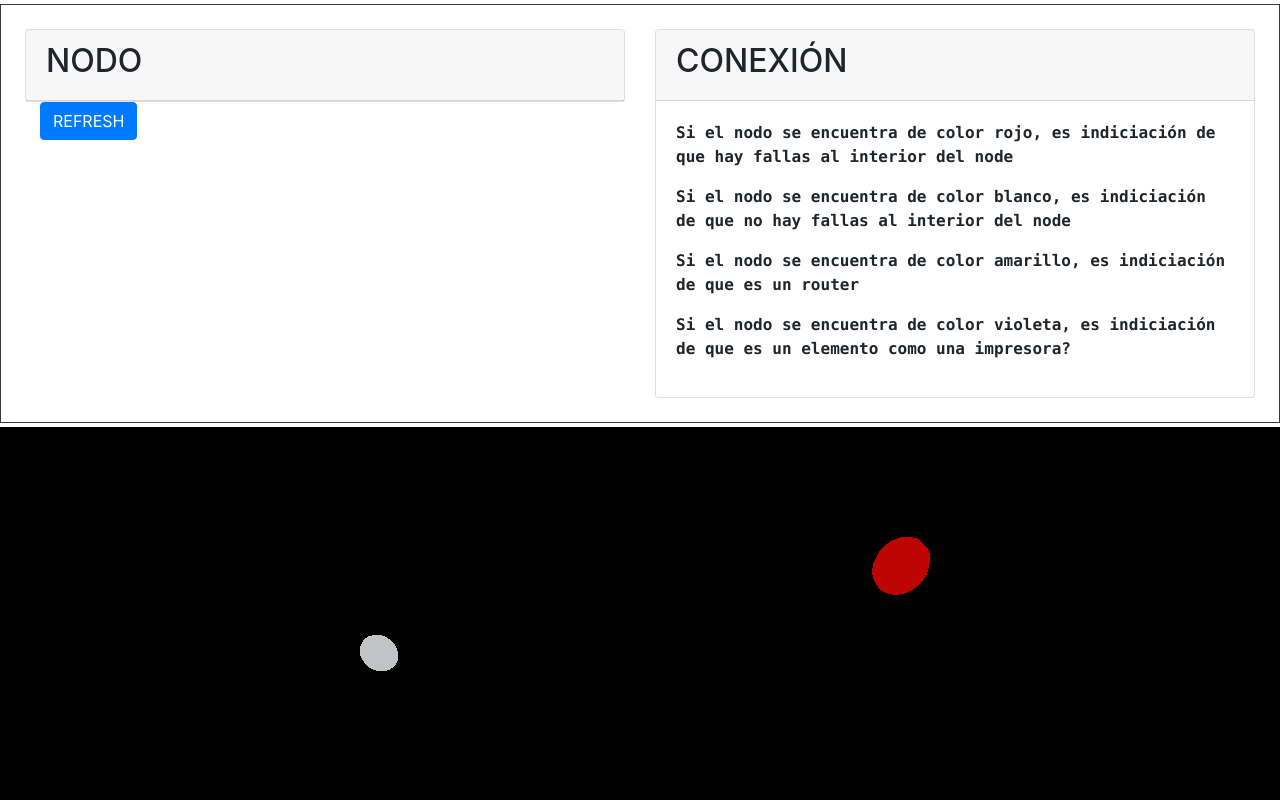
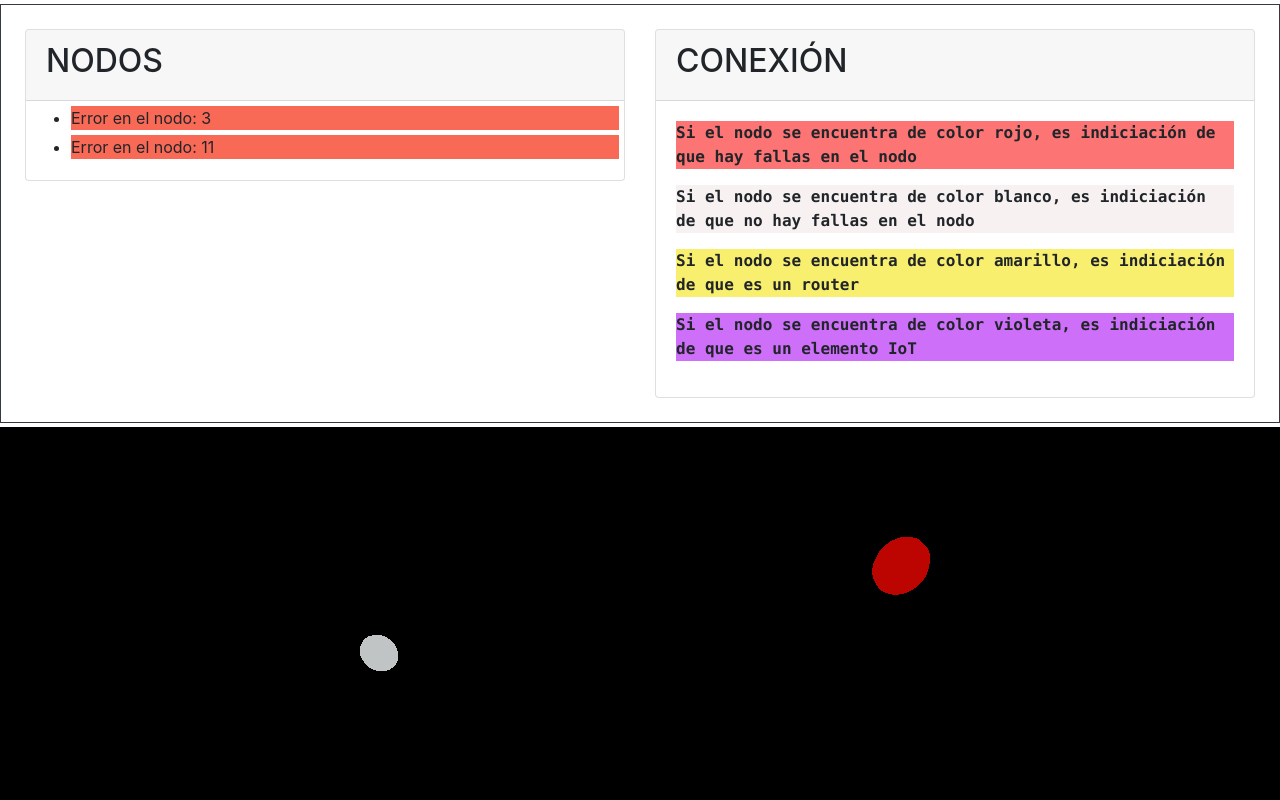
Before and after one commit to sebup1816/DevWeb, an Angular app in the folder DevFront/: page / in a window 1280 px wide. Shown: the top 800 px of the page. Built offline with nearby package versions, Linux system fonts and the light colour scheme; no server answers.

Commit message:
whatever

```diff
--- a/DevFront/src/app/app.component.ts
+++ b/DevFront/src/app/app.component.ts
@@ -11,40 +11,21 @@ import { OrbitControls } from '../assets/js/OrbitControls';
 export class AppComponent {
   title = 'DevFront';
 
+  nodes = [
+    { id: 1, value: -1, x: 0, y: 10, z: 10 },{ id: 2, value: 1, x: 50, y: 10, z: -20 },{ id: 3, value: -2, x: 10, y: 10, z: -10 },{ id: 4, value: 1, x: -15, y: 10, z: -20 },{ id: 5, value: 1, x: 30, y: -15, z: -10 },{ id: 6, value: -1, x: -15, y: -15, z: 20 },{ id: 8, value: 1, x: 5, y: -15, z: -20 },{ id: 9, value: 1, x: 17, y: -15, z: 15 },{ id: 10, value: 1, x: -21, y: -15, z: 50 },{ id: 11, value: -2, x: -35, y: -15, z: 20 },{ id: 12, value: -3, x: 8, y: -15, z: 10 }
+  ];
+  edges = [
+    { from: 0, to: 1, value: 3 },{ from: 0, to: 3, value: 3 },{ from: 0, to: 2, value: -2 },{ from: 0, to: 4, value: 3 },{ from: 5, to: 7, value: 3 },{ from: 5, to: 8, value: 2 },{ from: 7, to: 10, value: 3 },{ from: 5, to: 9, value: -2 },{ from: 5, to: 4, value: 3 },{ from: 5, to: 6, value: 3 }
+  ];
   //nodes: any;
   constructor(private nodesService: NodesService) {
     this.createThreePerspective();
   }
 
   createThreePerspective() {
+
+
     var scene, aspect, camera, renderer, controls;
-    var nodes = [
-      { id: 1, value: -1, x: 0, y: 10, z: 10 },
-      { id: 2, value: 1, x: 50, y: 10, z: -20 },
-      { id: 3, value: -2, x: 10, y: 10, z: -10 },
-      { id: 4, value: 1, x: -15, y: 10, z: -20 },
-
-      //first floor
-      { id: 5, value: 1, x: 30, y: -15, z: -10 },
-      { id: 6, value: -1, x: -15, y: -15, z: 20 },
-      { id: 8, value: 1, x: 5, y: -15, z: -20 },
-      { id: 9, value: 1, x: 17, y: -15, z: 15 },
-      { id: 10, value: 1, x: -21, y: -15, z: 50 },
-      { id: 11, value: -2, x: -35, y: -15, z: 20 },
-      { id: 12, value: -3, x: 8, y: -15, z: 10 }
-    ];
-    var edges = [
-      { from: 0, to: 1, value: 3 },
-      { from: 0, to: 3, value: 3 },
-      { from: 0, to: 2, value: -2 },
-      { from: 0, to: 4, value: 3 },
-      { from: 5, to: 7, value: 3 },
-      { from: 5, to: 8, value: 2 },
-      { from: 7, to: 10, value: 3 },
-      { from: 5, to: 9, value: -2 },
-      { from: 5, to: 4, value: 3 },
-      { from: 5, to: 6, value: 3 }
-    ];
 
     scene = new THREE.Scene();
     aspect = window.innerWidth / window.innerHeight;
@@ -85,47 +66,47 @@ export class AppComponent {
     camera.position.z = 10;
 
     var parent = new THREE.Object3D();
-    for (var i = 0; i < nodes.length; i++) {
-      if (nodes[i].value == -1) {
+    for (var i = 0; i < this.nodes.length; i++) {
+      if (this.nodes[i].value == -1) {
         var sphereGeometry = new THREE.SphereGeometry(2, 15, 15);
         var sphere = new THREE.Mesh(sphereGeometry);
         var material = new THREE.MeshBasicMaterial({ color: 0xffff00 });
-        sphere.applyMatrix(new THREE.Matrix4().makeTranslation(nodes[i].x, nodes[i].y, nodes[i].z));
+        sphere.applyMatrix(new THREE.Matrix4().makeTranslation(this.nodes[i].x, this.nodes[i].y, this.nodes[i].z));
         sphere.material = material;
         parent.add(sphere);
-      } else if (nodes[i].value == -2) {
+      } else if (this.nodes[i].value == -2) {
         var sphereGeometry = new THREE.SphereGeometry(1, 15, 15);
         var sphere = new THREE.Mesh(sphereGeometry);
         var material = new THREE.MeshBasicMaterial({ color: 0xBC0400 });
-        sphere.applyMatrix(new THREE.Matrix4().makeTranslation(nodes[i].x, nodes[i].y, nodes[i].z));
+        sphere.applyMatrix(new THREE.Matrix4().makeTranslation(this.nodes[i].x, this.nodes[i].y, this.nodes[i].z));
         sphere.material = material;
         parent.add(sphere);
-      } else if (nodes[i].value == -3) {
+      } else if (this.nodes[i].value == -3) {
         var sphereGeometry = new THREE.SphereGeometry(1, 15, 15);
         var sphere = new THREE.Mesh(sphereGeometry);
         var material = new THREE.MeshBasicMaterial({ color: 0x82089D });
-        sphere.applyMatrix(new THREE.Matrix4().makeTranslation(nodes[i].x, nodes[i].y, nodes[i].z));
+        sphere.applyMatrix(new THREE.Matrix4().makeTranslation(this.nodes[i].x, this.nodes[i].y, this.nodes[i].z));
         sphere.material = material;
         parent.add(sphere);
       } else {
         var sphereGeometry = new THREE.SphereGeometry(1, 15, 15);
         var sphere = new THREE.Mesh(sphereGeometry);
         var material = new THREE.MeshBasicMaterial({ color: 0xC1C4C5 });
-        sphere.applyMatrix(new THREE.Matrix4().makeTranslation(nodes[i].x, nodes[i].y, nodes[i].z));
+        sphere.applyMatrix(new THREE.Matrix4().makeTranslation(this.nodes[i].x, this.nodes[i].y, this.nodes[i].z));
         sphere.material = material;
         parent.add(sphere);
       }
     }
 
-    for (var i = 0; i < edges.length; i++) {
+    for (var i = 0; i < this.edges.length; i++) {
       var points = [];
-      points.push(new THREE.Vector3(nodes[edges[i].from].x,
-        nodes[edges[i].from].y,
-        nodes[edges[i].from].z));
-      points.push(new THREE.Vector3(nodes[edges[i].to].x,
-        nodes[edges[i].to].y,
-        nodes[edges[i].to].z));
-      if (edges[i].value == -2) {
+      points.push(new THREE.Vector3(this.nodes[this.edges[i].from].x,
+        this.nodes[this.edges[i].from].y,
+        this.nodes[this.edges[i].from].z));
+      points.push(new THREE.Vector3(this.nodes[this.edges[i].to].x,
+        this.nodes[this.edges[i].to].y,
+        this.nodes[this.edges[i].to].z));
+      if (this.edges[i].value == -2) {
         var geometry = new THREE.BufferGeometry().setFromPoints(points);
         var material = new THREE.LineBasicMaterial({ color: 0xFA5738 })
         var line = new THREE.Line(geometry, material);
@@ -143,11 +124,8 @@ export class AppComponent {
 
     //  DRAW SCENE
     var render = function () {
-
       renderer.render(scene, camera);
-
     };
-
 
     //  RUN GAME LOOP (UPDATE, RENDER, REPEAT)
     var GameLoop = function () {
--- a/DevFront/src/app/red-caracteristicas/red-caracteristicas.component.css
+++ b/DevFront/src/app/red-caracteristicas/red-caracteristicas.component.css
@@ -0,0 +1,4 @@
+ul li {
+    background: #f86956;
+    margin: 5px;
+  }
--- a/DevFront/src/app/red-caracteristicas/red-caracteristicas.component.html
+++ b/DevFront/src/app/red-caracteristicas/red-caracteristicas.component.html
@@ -3,14 +3,18 @@
         <div class="col-6">
             <div class="card">
                 <div class="card-header">
-                    <h2>NODO</h2>
+                    <h2>NODOS</h2>
                 </div>
-                <div class="card-body" *ngFor = "let node of nodes ">
-                    <p class="font-weight-bolder text-monospace"> º) error {{ node.error }} en el nodo {{ node.idNode }}</p>
-                </div>
+                <ul>
+                    <ng-container *ngFor="let node of nodes">
+                        <ng-container *ngIf="node.value === -2">
+                            <li >Error en el nodo: {{ node.id }}</li>
+                        </ng-container>
+                    </ng-container>
+                  </ul>
             </div>
             <div class="col-3">
-                <button class="btn btn-primary" (click) = "getAllNodes()">REFRESH</button>
+                <!--<button class="btn btn-primary" (click) = "getAllNodes()">REFRESH</button>-->
             </div>
         </div>
         <div class="col-6">
@@ -19,10 +23,10 @@
                     <h2>CONEXIÓN</h2>
                 </div>
                 <div class="card-body">
-                    <p class="font-weight-bolder text-monospace">Si el nodo se encuentra de color rojo, es indiciación de que hay fallas al interior del node</p>
-                    <p class="font-weight-bolder text-monospace">Si el nodo se encuentra de color blanco, es indiciación de que no hay fallas al interior del node</p>
-                    <p class="font-weight-bolder text-monospace">Si el nodo se encuentra de color amarillo, es indiciación de que es un router</p>
-                    <p class="font-weight-bolder text-monospace">Si el nodo se encuentra de color violeta, es indiciación de que es un elemento como una impresora?</p>
+                    <p class="font-weight-bolder text-monospace" style="background-color:rgb(252, 116, 116);">Si el nodo se encuentra de color rojo, es indiciación de que hay fallas en el nodo</p>
+                    <p class="font-weight-bolder text-monospace" style="background-color:rgb(247, 242, 241);">Si el nodo se encuentra de color blanco, es indiciación de que no hay fallas en el nodo</p>
+                    <p class="font-weight-bolder text-monospace" style="background-color:rgb(248, 239, 110);">Si el nodo se encuentra de color amarillo, es indiciación de que es un router</p>
+                    <p class="font-weight-bolder text-monospace" style="background-color:rgb(206, 111, 250);">Si el nodo se encuentra de color violeta, es indiciación de que es un elemento IoT</p>
                 </div>
             </div>
         </div>
--- a/DevFront/src/app/red-caracteristicas/red-caracteristicas.component.ts
+++ b/DevFront/src/app/red-caracteristicas/red-caracteristicas.component.ts
@@ -8,19 +8,35 @@ import { NodesService } from '../services/nodes.service'
 })
 export class RedCaracteristicasComponent implements OnInit {
 
-  nodes: any;
+
+  nodes = [
+    { id: 1, value: -1, x: 0, y: 10, z: 10 },
+    { id: 2, value: 1, x: 50, y: 10, z: -20 },
+    { id: 3, value: -2, x: 10, y: 10, z: -10 },
+    { id: 4, value: 1, x: -15, y: 10, z: -20 },
+
+    //first floor
+    { id: 5, value: 1, x: 30, y: -15, z: -10 },
+    { id: 6, value: -1, x: -15, y: -15, z: 20 },
+    { id: 8, value: 1, x: 5, y: -15, z: -20 },
+    { id: 9, value: 1, x: 17, y: -15, z: 15 },
+    { id: 10, value: 1, x: -21, y: -15, z: 50 },
+    { id: 11, value: -2, x: -35, y: -15, z: 20 },
+    { id: 12, value: -3, x: 8, y: -15, z: 10 }
+  ];
 
   constructor(private nodesService: NodesService) { }
 
   ngOnInit(): void {
-    this.getAllNodes ();
+    //this.getAllNodes ();
   }
 
-  getAllNodes() {
+
+  /*getAllNodes() {
     this.nodesService.getAllNodes ().subscribe(
       res => {
         this.nodes = res;
       },error => console.error (error)
     );
-  }
+  }*/
 }
--- a/DevFront/src/app/services/nodes.service.ts
+++ b/DevFront/src/app/services/nodes.service.ts
@@ -1,14 +1,32 @@
 import { Injectable } from '@angular/core';
 import { HttpClient } from '@angular/common/http';
+
 
 @Injectable({
   providedIn: 'root'
 })
 export class NodesService {
+  nodes = [
+    { id: 1, value: -1, x: 0, y: 10, z: 10 },
+    { id: 2, value: 1, x: 50, y: 10, z: -20 },
+    { id: 3, value: -2, x: 10, y: 10, z: -10 },
+    { id: 4, value: 1, x: -15, y: 10, z: -20 },
+    { id: 5, value: 1, x: 30, y: -15, z: -10 },
+    { id: 6, value: -1, x: -15, y: -15, z: 20 },
+    { id: 8, value: 1, x: 5, y: -15, z: -20 },
+    { id: 9, value: 1, x: 17, y: -15, z: 15 },
+    { id: 10, value: 1, x: -21, y: -15, z: 50 },
+    { id: 11, value: -2, x: -35, y: -15, z: 20 },
+    { id: 12, value: -3, x: 8, y: -15, z: 10 }
+  ];
 
-  constructor(private http: HttpClient) { }
+
+  constructor() {
+    this.getAllNodes;
+   }
 
   getAllNodes() {
-    return this.http.get('http://localhost:3003/node/');
+    return this.nodes;
   }
+
 }
```
Also changed, not shown: DevFront/src/app/info/graph.ts (added, +18 -0 lines), DevFront/src/app/models/graph.model.ts (added, +14 -0 lines), DevFront/src/app/red.json (added, +14 -0 lines).
